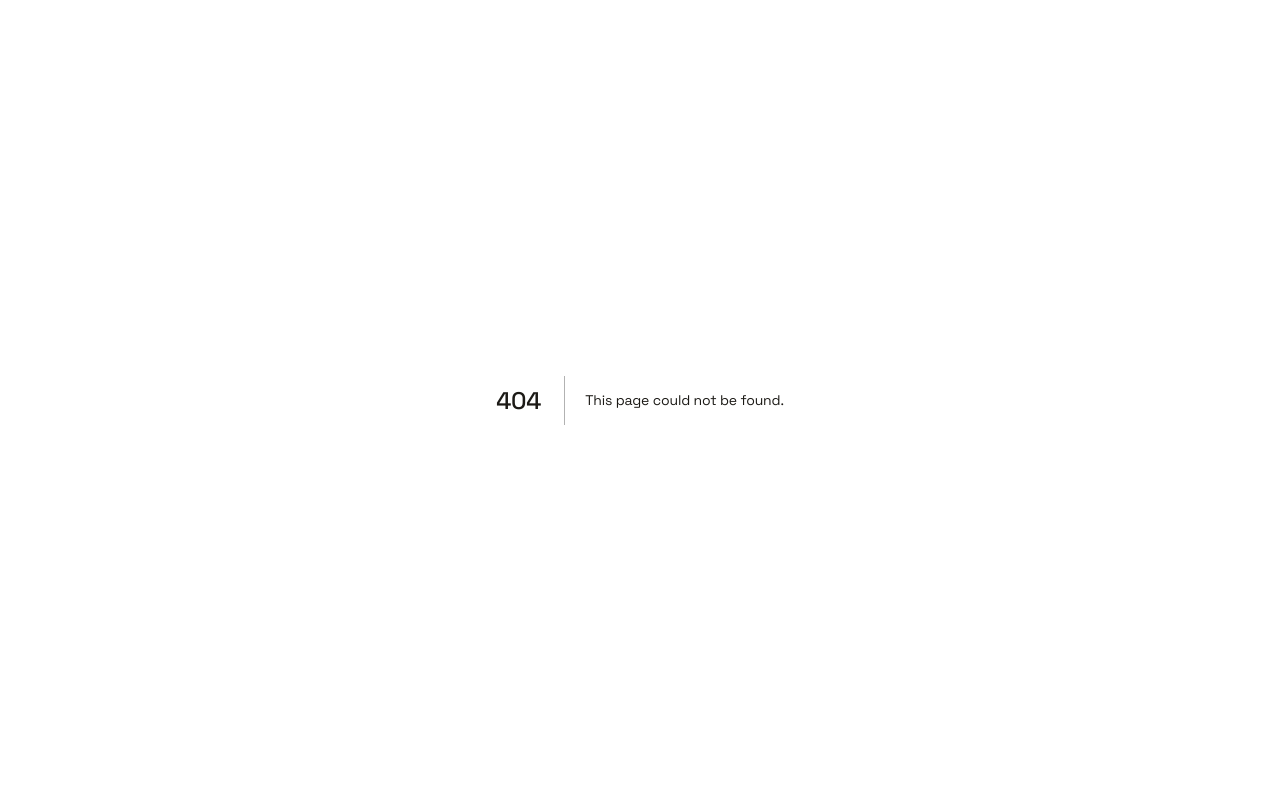
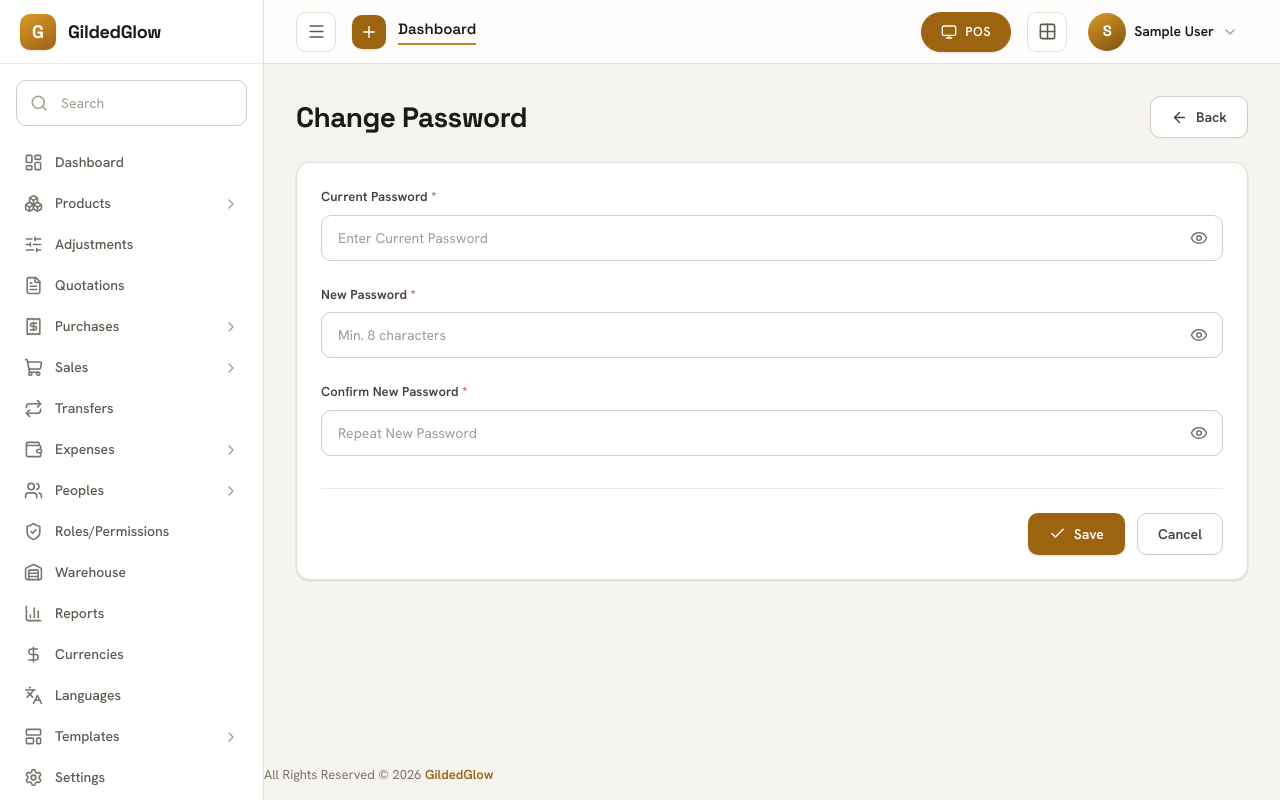
Before and after one commit to dodikds/nextjs-inventory-management-software, a Next.js app: page /change-password in a window 1280 px wide. Before the commit this address had no page. Built offline with nearby package versions, Linux system fonts and the light colour scheme; no server answers; sample sign-in values are in the browser's storage.

Commit message:
Admin Change Password Setup

```diff
--- /dev/null
+++ b/app/(dashboard)/change-password/actions.ts
@@ -0,0 +1,68 @@
+"use server";
+
+import bcrypt from "bcryptjs";
+import { z } from "zod";
+import { auth } from "@/auth";
+import { dbPrisma } from "@/lib/db";
+
+const changePasswordSchema = z
+  .object({
+    currentPassword: z.string().min(1, "Current password is required"),
+    newPassword: z.string().min(8, "New password must be at least 8 characters"),
+    confirmPassword: z.string().min(1, "Please confirm your new password"),
+  })
+  .refine((data) => data.newPassword === data.confirmPassword, {
+    message: "New password and confirmation do not match",
+    path: ["confirmPassword"],
+  });
+
+export type ChangePasswordResult = { success: true } | { success: false; error: string };
+
+export async function changePassword(formData: FormData): Promise<ChangePasswordResult> {
+  const session = await auth();
+  const userId = session?.user?.id;
+  if (!userId) {
+    return { success: false, error: "You must be signed in to do that" };
+  }
+
+  const parsed = changePasswordSchema.safeParse({
+    currentPassword: formData.get("currentPassword"),
+    newPassword: formData.get("newPassword"),
+    confirmPassword: formData.get("confirmPassword"),
+  });
+
+  if (!parsed.success) {
+    return { success: false, error: parsed.error.issues[0].message };
+  }
+
+  const { currentPassword, newPassword } = parsed.data;
+
+  const user = await dbPrisma.user.findUnique({ where: { id: userId } });
+  if (!user) {
+    return { success: false, error: "You must be signed in to do that" };
+  }
+
+  const isCurrentPasswordValid = await bcrypt.compare(currentPassword, user.password);
+  if (!isCurrentPasswordValid) {
+    return { success: false, error: "Current password is incorrect" };
+  }
+
+  const isSameAsCurrent = await bcrypt.compare(newPassword, user.password);
+  if (isSameAsCurrent) {
+    return { success: false, error: "New password must be different from your current password" };
+  }
+
+  const hashedPassword = await bcrypt.hash(newPassword, 10);
+
+  await dbPrisma.user.update({
+    where: { id: userId },
+    data: { password: hashedPassword },
+  });
+
+  // Possible future enhancement: sign the user out here (or otherwise
+  // invalidate their current session) so they have to re-authenticate with
+  // the new password. Not implemented yet — the existing session stays
+  // valid after this call.
+
+  return { success: true };
+}
--- /dev/null
+++ b/app/(dashboard)/change-password/page.tsx
@@ -0,0 +1,21 @@
+import Link from "next/link";
+import { ArrowLeft } from "lucide-react";
+import { auth } from "@/auth";
+import ChangePasswordForm from "@/components/change-password/ChangePasswordForm";
+
+export default async function ChangePasswordPage() {
+  const session = await auth();
+
+  return (
+    <>
+      <div className="page-head">
+        <h1 className="gg-page-title">Change Password</h1>
+        <Link href="/dashboard" className="gg-btn gg-btn--secondary">
+          <ArrowLeft /> Back
+        </Link>
+      </div>
+
+      <ChangePasswordForm email={session?.user?.email ?? ""} />
+    </>
+  );
+}
--- /dev/null
+++ b/components/change-password/ChangePasswordForm.module.css
@@ -0,0 +1,19 @@
+.password-field { position: relative; }
+.password-field .gg-input { padding-right: 46px; }
+.toggle-visibility {
+  position: absolute; right: 14px; top: 50%; transform: translateY(-50%);
+  width: 20px; height: 20px; display: grid; place-items: center;
+  background: transparent; border: none; padding: 0; cursor: pointer; color: var(--gray-500);
+}
+.toggle-visibility svg { width: 18px; height: 18px; }
+.toggle-visibility:hover { color: var(--ink); }
+
+.visually-hidden {
+  position: absolute;
+  width: 1px; height: 1px;
+  padding: 0; margin: -1px;
+  overflow: hidden;
+  clip: rect(0, 0, 0, 0);
+  white-space: nowrap;
+  border: 0;
+}
--- /dev/null
+++ b/components/change-password/ChangePasswordForm.tsx
@@ -0,0 +1,193 @@
+"use client";
+
+import { useState, type FormEvent } from "react";
+import toast from "react-hot-toast";
+import { z } from "zod";
+import { Eye, EyeOff, Check } from "lucide-react";
+import { changePassword } from "@/app/(dashboard)/change-password/actions";
+import styles from "./ChangePasswordForm.module.css";
+
+const changePasswordSchema = z
+  .object({
+    currentPassword: z.string().min(1, "Current password is required"),
+    newPassword: z.string().min(8, "New password must be at least 8 characters"),
+    confirmPassword: z.string().min(1, "Please confirm your new password"),
+  })
+  .refine((data) => data.newPassword === data.confirmPassword, {
+    message: "New password and confirmation do not match",
+    path: ["confirmPassword"],
+  });
+
+type PasswordFieldProps = {
+  id: string;
+  label: string;
+  value: string;
+  onChange: (value: string) => void;
+  visible: boolean;
+  onToggleVisible: () => void;
+  placeholder: string;
+  autoComplete: string;
+};
+
+function PasswordField({
+  id,
+  label,
+  value,
+  onChange,
+  visible,
+  onToggleVisible,
+  placeholder,
+  autoComplete,
+}: PasswordFieldProps) {
+  return (
+    <div className="gg-field">
+      <label className="gg-label" htmlFor={id}>
+        {label} <span className="gg-req">*</span>
+      </label>
+      <div className={styles["password-field"]}>
+        <input
+          id={id}
+          name={id}
+          className="gg-input"
+          type={visible ? "text" : "password"}
+          placeholder={placeholder}
+          value={value}
+          onChange={(e) => onChange(e.target.value)}
+          autoComplete={autoComplete}
+          required
+        />
+        <button
+          type="button"
+          className={styles["toggle-visibility"]}
+          onClick={onToggleVisible}
+          title={visible ? "Hide password" : "Show password"}
+        >
+          {visible ? <EyeOff /> : <Eye />}
+        </button>
+      </div>
+    </div>
+  );
+}
+
+type ChangePasswordFormProps = {
+  email: string;
+};
+
+export default function ChangePasswordForm({ email }: ChangePasswordFormProps) {
+  const [currentPassword, setCurrentPassword] = useState("");
+  const [newPassword, setNewPassword] = useState("");
+  const [confirmPassword, setConfirmPassword] = useState("");
+  const [showCurrent, setShowCurrent] = useState(false);
+  const [showNew, setShowNew] = useState(false);
+  const [showConfirm, setShowConfirm] = useState(false);
+  const [isSubmitting, setIsSubmitting] = useState(false);
+
+  function resetForm() {
+    setCurrentPassword("");
+    setNewPassword("");
+    setConfirmPassword("");
+    setShowCurrent(false);
+    setShowNew(false);
+    setShowConfirm(false);
+  }
+
+  async function handleSubmit(e: FormEvent) {
+    e.preventDefault();
+
+    const parsed = changePasswordSchema.safeParse({ currentPassword, newPassword, confirmPassword });
+    if (!parsed.success) {
+      toast.error(parsed.error.issues[0].message);
+      return;
+    }
+
+    setIsSubmitting(true);
+
+    try {
+      const formData = new FormData();
+      formData.set("currentPassword", currentPassword);
+      formData.set("newPassword", newPassword);
+      formData.set("confirmPassword", confirmPassword);
+
+      const result = await changePassword(formData);
+
+      if (!result.success) {
+        toast.error(result.error);
+        return;
+      }
+
+      toast.success("Password updated");
+      resetForm();
+    } catch {
+      toast.error("Something went wrong. Please try again.");
+    } finally {
+      setIsSubmitting(false);
+    }
+  }
+
+  return (
+    <div className="gg-card gg-card-pad">
+      <form onSubmit={handleSubmit} noValidate>
+        {/*
+          Password managers/browsers need a username field in the form to know
+          *which* saved account's password to offer for autofill — without one,
+          a bare password input often won't get suggestions even with the
+          correct autoComplete token. This field is visually hidden (not
+          type="hidden" or display:none, which some browsers ignore for
+          autofill purposes) and pre-filled from the session, never editable.
+        */}
+        <input
+          type="text"
+          name="username"
+          autoComplete="username"
+          value={email}
+          readOnly
+          className={styles["visually-hidden"]}
+          tabIndex={-1}
+          aria-hidden="true"
+        />
+
+        <div className="gg-stack gg-gap-6">
+          <PasswordField
+            id="current-password"
+            label="Current Password"
+            value={currentPassword}
+            onChange={setCurrentPassword}
+            visible={showCurrent}
+            onToggleVisible={() => setShowCurrent((v) => !v)}
+            placeholder="Enter Current Password"
+            autoComplete="current-password"
+          />
+          <PasswordField
+            id="new-password"
+            label="New Password"
+            value={newPassword}
+            onChange={setNewPassword}
+            visible={showNew}
+            onToggleVisible={() => setShowNew((v) => !v)}
+            placeholder="Min. 8 characters"
+            autoComplete="new-password"
+          />
+          <PasswordField
+            id="confirm-password"
+            label="Confirm New Password"
+            value={confirmPassword}
+            onChange={setConfirmPassword}
+            visible={showConfirm}
+            onToggleVisible={() => setShowConfirm((v) => !v)}
+            placeholder="Repeat New Password"
+            autoComplete="new-password"
+          />
+        </div>
+
+        <div className="gg-form-actions">
+          <button className="gg-btn gg-btn--primary" type="submit" disabled={isSubmitting}>
+            <Check /> {isSubmitting ? "Saving..." : "Save"}
+          </button>
+          <button className="gg-btn gg-btn--secondary" type="button" onClick={resetForm} disabled={isSubmitting}>
+            Cancel
+          </button>
+        </div>
+      </form>
+    </div>
+  );
+}
```
